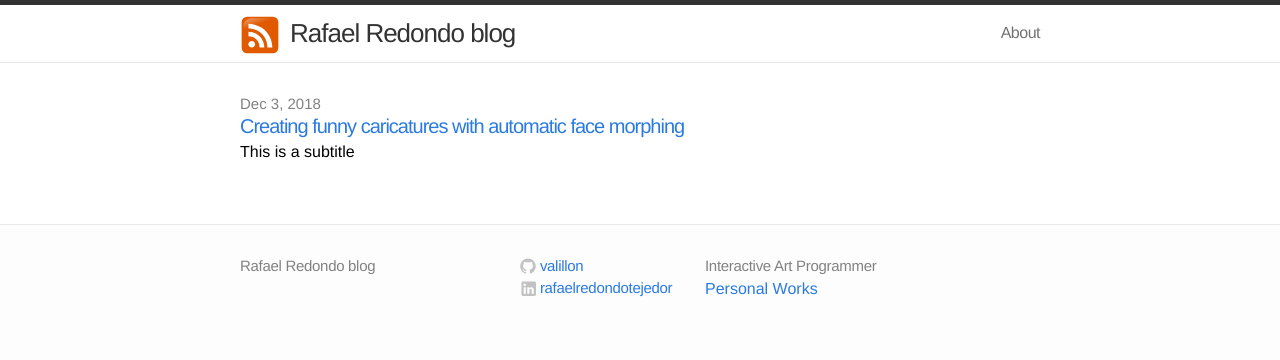
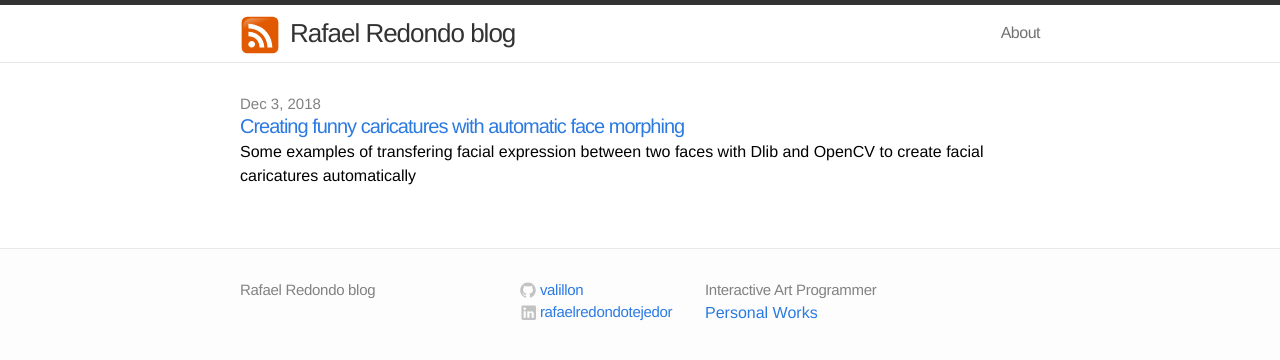
Before and after one commit to valillon/valillon.github.io, a Jekyll site: the page built from index.html, in a window 1280 px wide. Shown: the top 360 px of the page. Built offline with Jekyll 4.4.1, drawn with Linux system fonts in a browser that asks for light colours.

Commit message:
Added subtitle

```diff
--- a/_posts/2018-12-03-face-morphing-caricatures.markdown
+++ b/_posts/2018-12-03-face-morphing-caricatures.markdown
@@ -2,7 +2,7 @@
 layout: post
 comments: true
 title:  "Creating funny caricatures with automatic face morphing"
-excerpt: "This is a subtitle"
+excerpt: "Some examples of transfering facial expression between two faces with Dlib and OpenCV to create facial caricatures automatically"
 date:   2018-12-03 12:00:00
 # img: "/assets/caricatures/donald_trump-hillary_clinton-0001.png"
 mathjax: false
```
